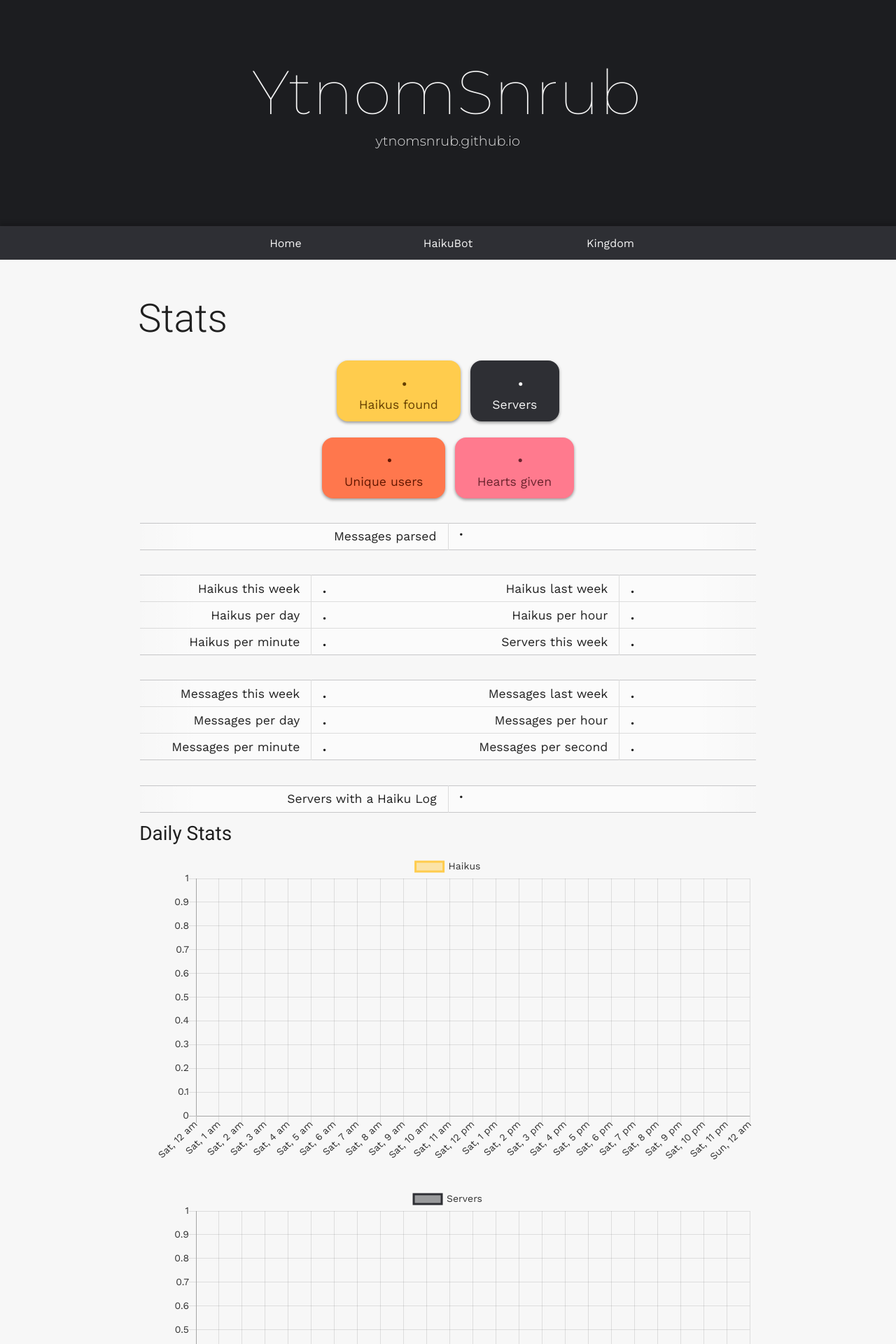
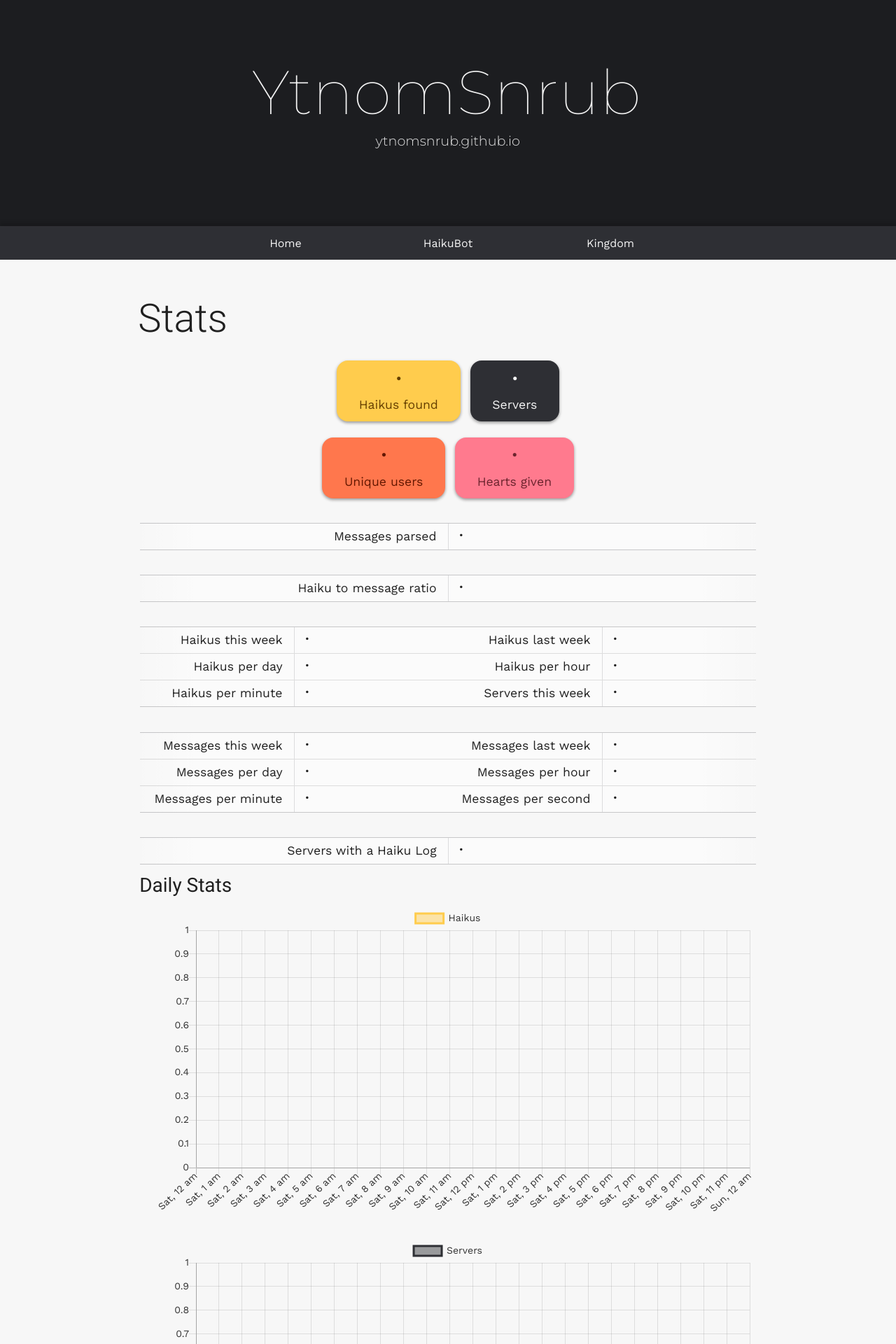
Before and after one commit to YtnomSnrub/ytnomsnrub.github.io, a Jekyll site: the page built from haikubot/stats.md, in a window 1280 px wide. Shown: the top 1920 px of the page at 70% size. Built offline with Jekyll 4.4.1, drawn with Linux system fonts in a browser that asks for light colours; nearby versions of some CDN libraries; our own code applies the rules of GitHub Pages for plain Markdown files; some of the changed text lies outside the part shown.

Commit message:
Added haiku to message ratio to stats page

```diff
--- a/_scss/page/stats.scss
+++ b/_scss/page/stats.scss
@@ -33,6 +33,8 @@
 .stat-table {
     position: relative;
 
+    display: table;
+
     width: 100%;
     margin-top: 2em;
     margin-bottom: 0.4em;
@@ -46,44 +48,6 @@
     $background-color 100%
     );
 
-    &.stat-table-small {
-        display: none;
-
-        td {
-            width: 50%;
-        }
-    }
-
-    &.stat-table-large {
-        display: table;
-
-        td {
-            width: 8em;
-        }
-
-        .stat-counter {
-            width: 6em;
-        }
-    }
-
-    &.stat-table-single {
-        display: table;
-
-        td {
-            width: 50%;
-        }
-    }
-
-    @media screen and (max-width: $large-breakpoint) {
-        &.stat-table-small {
-            display: table;
-        }
-
-        &.stat-table-large {
-            display: none;
-        }
-    }
-
     tr {
         border-top: 1px solid $border-color;
 
@@ -92,16 +56,55 @@
         }
 
         td {
+            position: relative;
+
+            padding: 0;
+
             text-align: right;
 
-            border: 0;
+            border: none;
+
+            .stat-table-container {
+                position: relative;
+
+                display: flex;
+                flex-direction: row;
+
+                span {
+                    width: 0;
+                    margin: 0 auto;
+                    padding: 0.5rem 1rem;
+
+                    vertical-align: middle;
+
+                    border-right: 1px solid $border-color;
+
+                    flex: 1;
+
+                    &:last-child {
+                        border-right: none;
+                    }
+                }
+            }
+        }
+
+        @media screen and (max-width: $medium-breakpoint) {
+            border-top: none;
+
+            &:first-child td:first-child {
+                border: none;
+            }
+
+            td {
+                display: block;
+
+                border-top: 1px solid $border-color;
+            }
         }
 
         .stat-counter {
             transition: opacity 0.1s $m-ease;
             text-align: left;
-
-            border-left: 1px solid $border-color;
 
 @include font-stat;
 
--- a/assets/js/numberpage.js
+++ b/assets/js/numberpage.js
@@ -105,9 +105,8 @@
         getString = "https://haikubotapi.apphb.com/api/" + apiString;
     }
 
-    $.get(
-        getString,
-        function (data) {
+    $.get(getString)
+        .done(function (data) {
             let dataValue = useDbl ? data[apiString] : data;
             let statValue = numberWithCommas(dataValue);
             // Handle change values
@@ -147,8 +146,20 @@
                 setStatFieldValue($(".stat-counter-messages-minute"), numberWithCommas(messagesMinute.toFixed(0)));
                 setStatFieldValue($(".stat-counter-messages-second"), numberWithCommas(messagesSecond.toFixed(0)));
             }
+
+            // Update messages per haiku
+            if (apiString === "haikucount" || apiString === "messagecount") {
+                setTimeout(function () {
+                    let messageCount = parseFloat($(".stat-counter[data-api=\"messagecount\"]").html().split(",").join(""));
+                    let haikuCount = parseFloat($(".stat-counter[data-api=\"haikucount\"]").html().split(",").join(""));
+                    let messagesHaiku = messageCount / haikuCount;
+                    if (!isNaN(messagesHaiku)) {
+                        setStatFieldValue($(".stat-counter-messages-haiku"), "1 : " + messagesHaiku.toFixed(0));
                     }
-    ).fail(function () {
+                }, 500);
+            }
+        })
+        .fail(function () {
             console.log("Failed to get resource, retrying...");
             setTimeout(function () {
                 updateStatField(statField);
--- a/haikubot/stats.md
+++ b/haikubot/stats.md
@@ -6,100 +6,135 @@
 
 {% include stats/haikubot-stats.html extra_stats=true %}
 
-<table class="stat-table stat-table-single">
+<table class="stat-table">
     <tbody>
         <tr>
-            <td>Messages parsed</td>
-            <td class="stat-counter loading" data-api="messagecount" data-loop-time="4000">.</td>
+            <td>
+                <div class="stat-table-container">
+                    <span>Messages parsed</span>
+                    <span class="stat-counter loading" data-api="messagecount" data-loop-time="4000">.</span>
+                </div>
+            </td>
         </tr>
     </tbody>
 </table>
 
-<table class="stat-table stat-table-large">
+<table class="stat-table">
     <tbody>
         <tr>
-            <td>Haikus this week</td>
-            <td class="stat-counter loading" data-api="haikucountweek" data-loop-time="10000">.</td>
-            <td>Haikus last week</td>
-            <td class="stat-counter loading" data-api="haikucountlastweek" data-loop-time="300000">.</td>
-        </tr>
-        <tr>
-            <td>Haikus per day</td>
-            <td class="stat-counter loading stat-counter-haikus-day">.</td>
-            <td>Haikus per hour</td>
-            <td class="stat-counter loading stat-counter-haikus-hour">.</td>
-        </tr>
-        <tr>
-            <td>Haikus per minute</td>
-            <td class="stat-counter loading stat-counter-haikus-minute">.</td>
-            <td>Servers this week</td>
-            <td class="stat-counter loading" data-api="servercountweek" data-change="true"  data-loop-time="300000">.</td>
+            <td>
+                <div class="stat-table-container">
+                    <span>Haiku to message ratio</span>
+                    <span class="stat-counter loading stat-counter-messages-haiku">.</span>
+                </div>
+            </td>
         </tr>
     </tbody>
 </table>
 
-<table class="stat-table stat-table-large">
+<table class="stat-table">
     <tbody>
         <tr>
-            <td>Messages this week</td>
-            <td class="stat-counter loading" data-api="messagecountweek" data-loop-time="4000">.</td>
-            <td>Messages last week</td>
-            <td class="stat-counter loading" data-api="messagecountlastweek" data-loop-time="300000">.</td>
+            <td>
+                <div class="stat-table-container">
+                    <span>Haikus this week</span>
+                    <span class="stat-counter loading" data-api="haikucountweek" data-loop-time="10000">.</span>
+                </div>
+            </td>
+            <td>
+                <div class="stat-table-container">
+                    <span>Haikus last week</span>
+                    <span class="stat-counter loading" data-api="haikucountlastweek" data-loop-time="300000">.</span>
+                </div>
+            </td>
         </tr>
         <tr>
-            <td>Messages per day</td>
-            <td class="stat-counter loading stat-counter-messages-day">.</td>
-            <td>Messages per hour</td>
-            <td class="stat-counter loading stat-counter-messages-hour">.</td>
+            <td>
+                <div class="stat-table-container">
+                    <span>Haikus per day</span>
+                    <span class="stat-counter loading stat-counter-haikus-day">.</span>
+                </div>
+            </td>
+            <td>
+                <div class="stat-table-container">
+                    <span>Haikus per hour</span>
+                    <span class="stat-counter loading stat-counter-haikus-hour">.</span>
+                </div>
+            </td>
         </tr>
         <tr>
-            <td>Messages per minute</td>
-            <td class="stat-counter loading stat-counter-messages-minute">.</td>
-            <td>Messages per second</td>
-            <td class="stat-counter loading stat-counter-messages-second">.</td>
+            <td>
+                <div class="stat-table-container">
+                    <span>Haikus per minute</span>
+                    <span class="stat-counter loading stat-counter-haikus-minute">.</span>
+                </div>
+            </td>
+            <td>
+                <div class="stat-table-container">
+                    <span>Servers this week</span>
+                    <span class="stat-counter loading" data-api="servercountweek" data-loop-time="300000">.</span>
+                </div>
+            </td>
         </tr>
     </tbody>
 </table>
 
-<table class="stat-table stat-table-small">
+<table class="stat-table">
     <tbody>
         <tr>
-            <td>Haikus this week</td>
-            <td class="stat-counter loading" data-api="haikucountweek" data-loop-time="10000">.</td>
+            <td>
+                <div class="stat-table-container">
+                    <span>Messages this week</span>
+                    <span class="stat-counter loading" data-api="messagecountweek" data-loop-time="4000">.</span>
+                </div>
+            </td>
+            <td>
+                <div class="stat-table-container">
+                    <span>Messages last week</span>
+                    <span class="stat-counter loading" data-api="messagecountlastweek" data-loop-time="300000">.</span>
+                </div>
+            </td>
         </tr>
         <tr>
-            <td>Haikus last week</td>
-            <td class="stat-counter loading" data-api="haikucountlastweek" data-loop-time="300000">.</td>
+            <td>
+                <div class="stat-table-container">
+                    <span>Messages per day</span>
+                    <span class="stat-counter loading stat-counter-messages-day">.</span>
+                </div>
+            </td>
+            <td>
+                <div class="stat-table-container">
+                    <span>Messages per hour</span>
+                    <span class="stat-counter loading stat-counter-messages-hour">.</span>
+                </div>
+            </td>
         </tr>
         <tr>
-            <td>Servers this week</td>
-            <td class="stat-counter loading" data-api="servercountweek" data-change="true" data-loop-time="300000">.</td>
+            <td>
+                <div class="stat-table-container">
+                    <span>Messages per minute</span>
+                    <span class="stat-counter loading stat-counter-messages-minute">.</span>
+                </div>
+            </td>
+            <td>
+                <div class="stat-table-container">
+                    <span>Messages per second</span>
+                    <span class="stat-counter loading stat-counter-messages-second">.</span>
+                </div>
+            </td>
         </tr>
     </tbody>
 </table>
 
-<table class="stat-table stat-table-small">
+<table class="stat-table">
     <tbody>
         <tr>
-            <td>Haikus per day</td>
-            <td class="stat-counter loading stat-counter-haikus-day">.</td>
-        </tr>
-        <tr>
-            <td>Haikus per hour</td>
-            <td class="stat-counter loading stat-counter-haikus-hour">.</td>
-        </tr>
-        <tr>
-            <td>Haikus per minute</td>
-            <td class="stat-counter loading stat-counter-haikus-minute">.</td>
-        </tr>
-    </tbody>
-</table>
-
-<table class="stat-table stat-table-single">
-    <tbody>
-        <tr>
-            <td>Servers with a Haiku Log</td>
-            <td class="stat-counter loading" data-api="haikulogcount" data-loop-time="30000">.</td>
+            <td>
+                <div class="stat-table-container">
+                    <span>Servers with a Haiku Log</span>
+                    <span class="stat-counter loading" data-api="haikulogcount" data-loop-time="30000">.</span>
+                </div>
+            </td>
         </tr>
     </tbody>
 </table>
```
Lines whose indentation alone changed are shown as unchanged.
